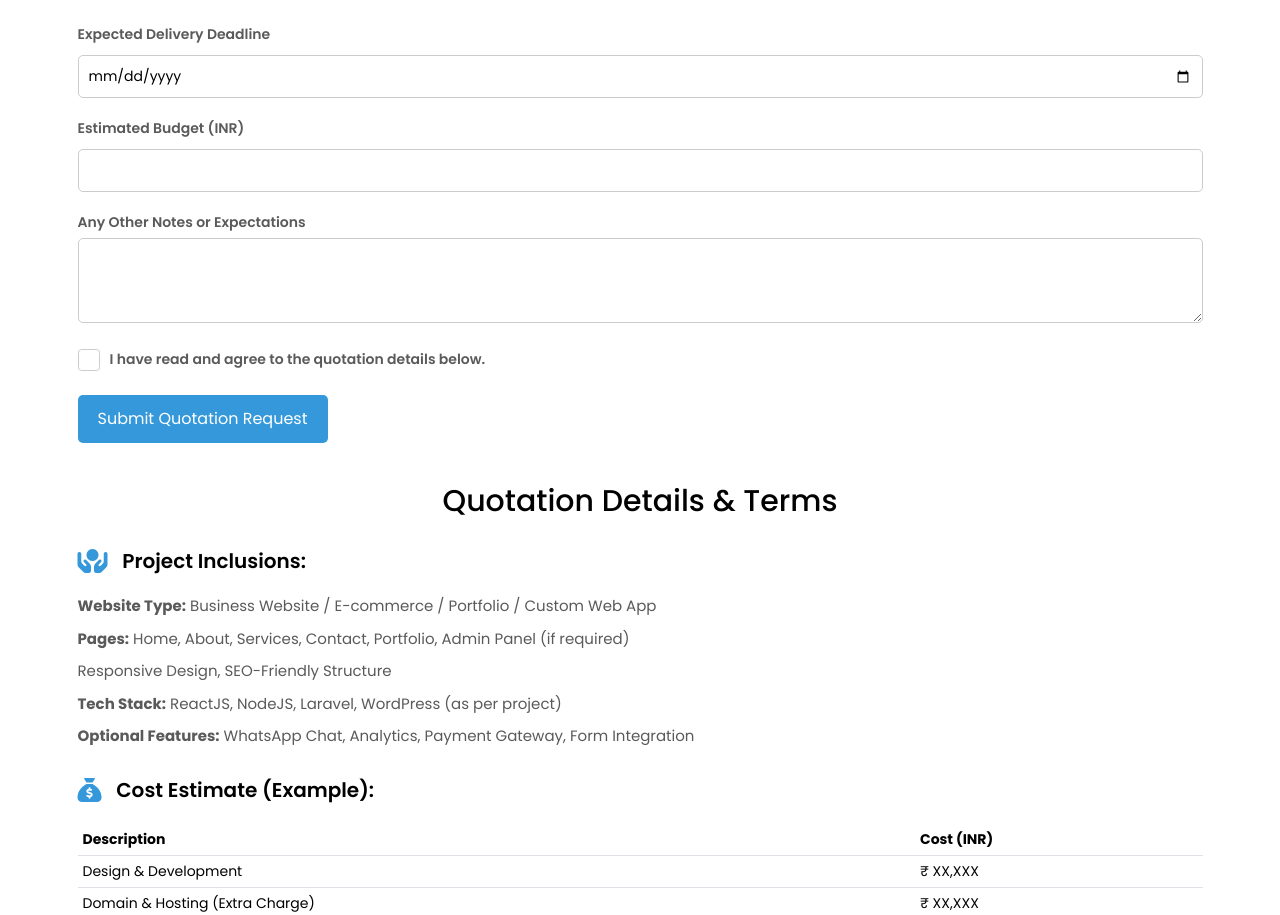
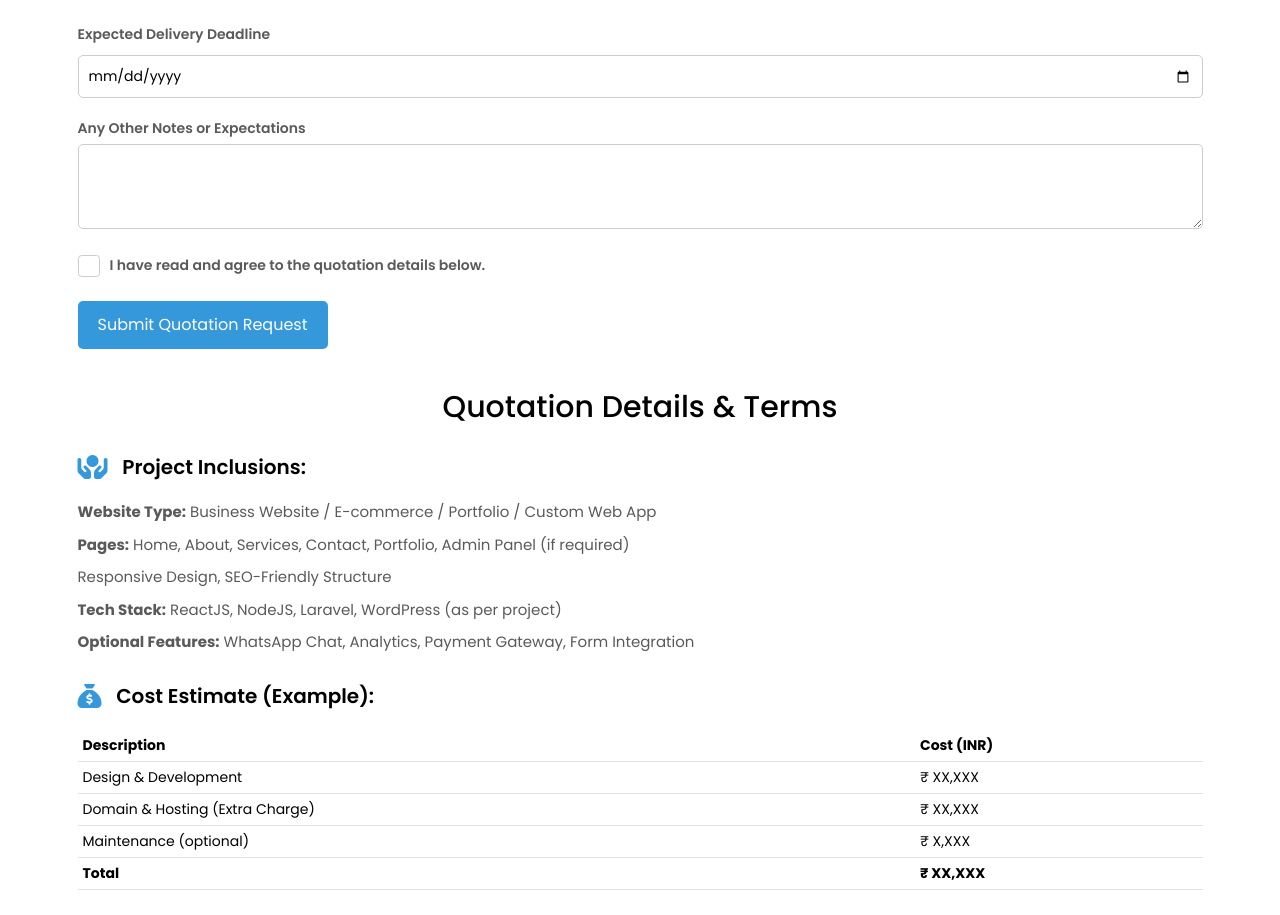
Before and after one commit to Subrata291291/react-gict, a React (Vite) app: page /quotation in a window 1280 px wide. Shown: the part 1088-2003 px from the top of the page. Built offline with nearby package versions, Linux system fonts and the light colour scheme.

Commit message:
Modified quotation form

```diff
--- a/src/pages/Quotation.jsx
+++ b/src/pages/Quotation.jsx
@@ -120,8 +120,8 @@ const QuotationForm = () => {
           <label htmlFor="deadline">Expected Delivery Deadline</label>
           <input type="date" id="deadline" value={formData.deadline} onChange={handleChange} required />
 
-          <label htmlFor="budget">Estimated Budget (INR)</label>
-          <input type="number" id="budget" value={formData.budget} onChange={handleChange} required />
+          {/* <label htmlFor="budget">Estimated Budget (INR)</label>
+          <input type="number" id="budget" value={formData.budget} onChange={handleChange} required /> */}
 
           <label htmlFor="notes">Any Other Notes or Expectations</label>
           <textarea id="notes" value={formData.notes} onChange={handleChange} rows="3" />
```
